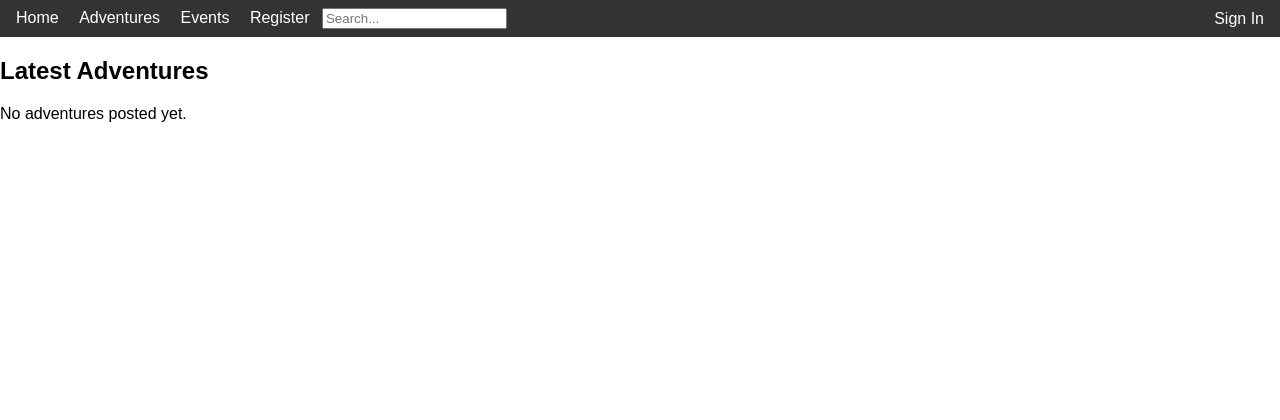
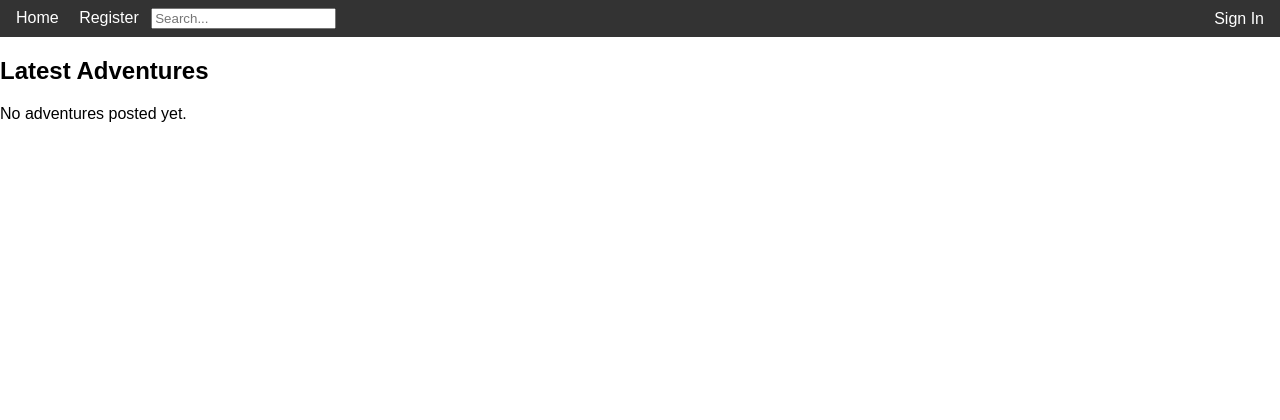
Before and after one commit to AKashton/Outdoor-Buddies-web-app, a Django app: page / in a window 1280 px wide. Shown: the top 420 px of the page. Run offline with Django 4.2, Linux system fonts and the light colour scheme; data that the repository does not hold is empty.

Commit message:
deleted adventure, added profile to base

```diff
--- a/Outdoorbuddies_root/outdoorbuddies/templates/outdoorbuddies/base.html
+++ b/Outdoorbuddies_root/outdoorbuddies/templates/outdoorbuddies/base.html
@@ -18,11 +18,10 @@
     <div class="navbar">
         <div>
             <a href="{% url 'home' %}">Home</a>
-            <a href="{% url 'adventures' %}">Adventures</a>
-            <a href="{% url 'events' %}">Events</a>
             {% if user.is_authenticated %}
                 <a href="{% url 'liked_adventures' %}">Liked Adventures</a>
                 <a href="{% url 'create_adventure' %}">Create Adventure</a>
+                <a href="{% url 'profile' %}">Profile</a>
             {% else %}
                 <a href="{% url 'register' %}">Register</a>
             {% endif %}
```
